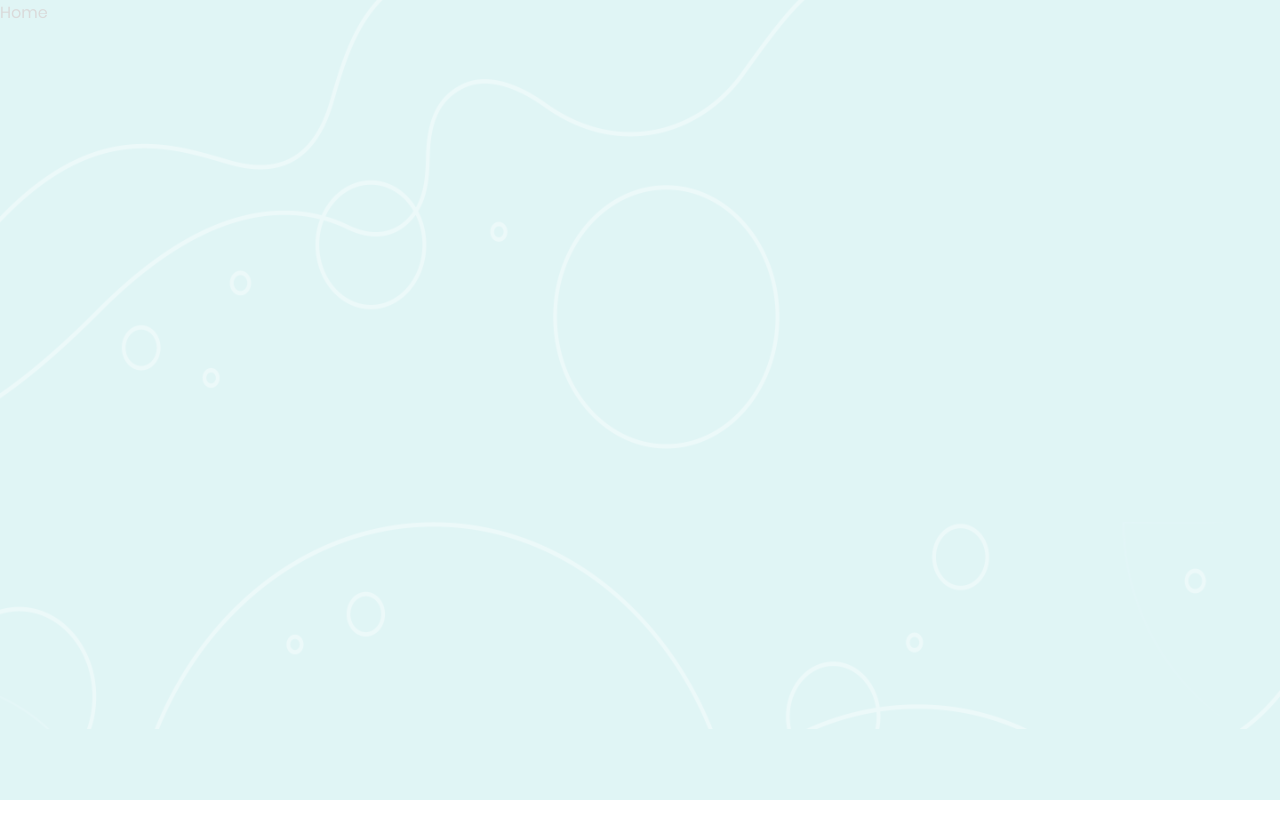
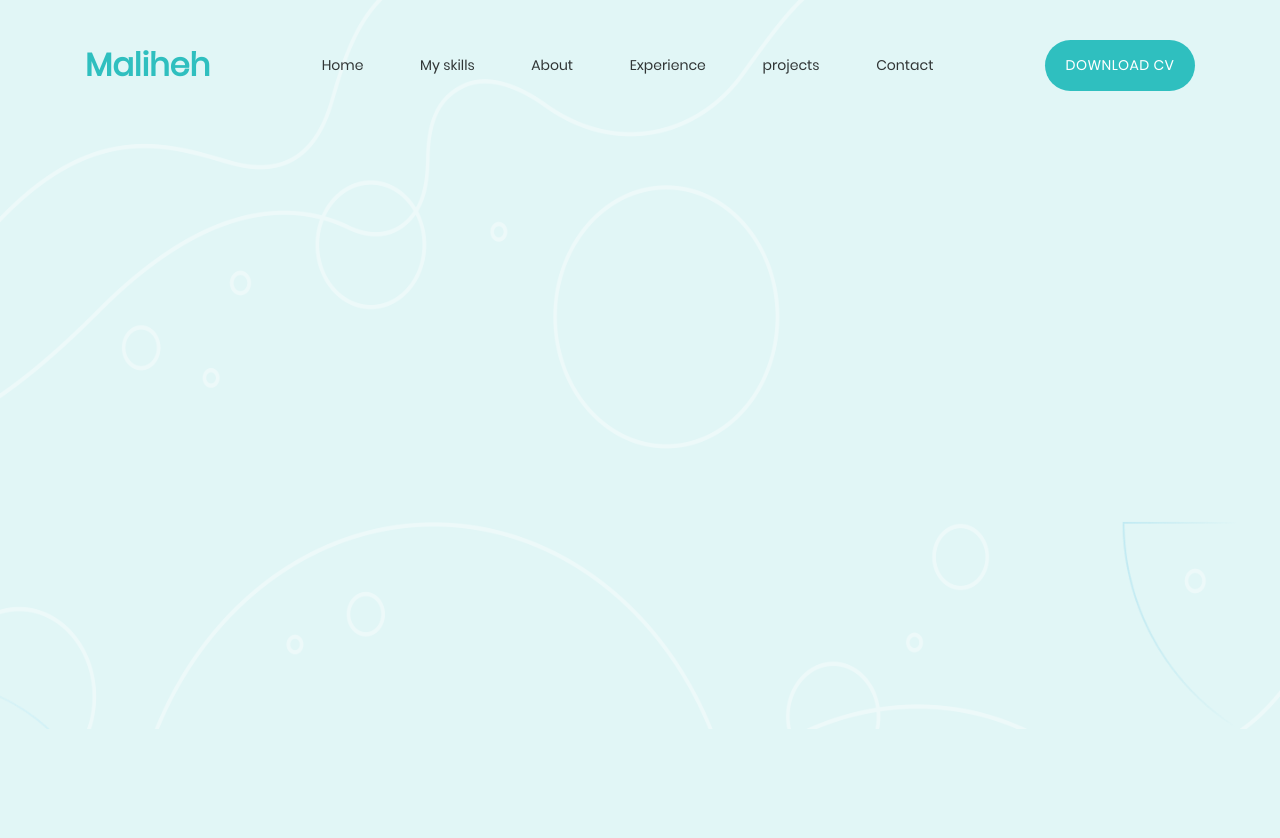
Before and after one commit to malihgh/portfolio, a React (Vite) app: page / in a window 1280 px wide. Shown: the top 838 px of the page. Before the commit the page ends 800 px from the top, so only its background shows below. Built offline with nearby package versions, Linux system fonts and the light colour scheme.

Commit message:
feat : Import Header in Home and update style.

```diff
--- a/src/pages/Home/Home.tsx
+++ b/src/pages/Home/Home.tsx
@@ -1,7 +1,12 @@
+import Header from "pages/Home/components/Header";
 import * as Styled from "./styles";
 
 const Home = () => {
-  return <Styled.Container>Home</Styled.Container>;
+  return (
+    <Styled.Container>
+      <Header />
+    </Styled.Container>
+  );
 };
 
 export default Home;
--- a/src/pages/Home/styles.ts
+++ b/src/pages/Home/styles.ts
@@ -4,10 +4,14 @@ import background from "assets/Images/home-background.png";
 
 export const Container = styled.div<MuiEmotion>`
   font-family: "Poppins", sans-serif;
-  background-color: ${({ theme }) => theme.palette.primary.main};
+  background-color: rgba(47, 191, 191, 14%);
   height: 100vh;
-  opacity: 14%;
   background-image: url(${background});
   background-size: contain; //cover
   background-repeat: no-repeat;
+  padding: 40px 85px;
+
+  @media only screen and (max-width: 740px) {
+    padding: 15px 15px;
+  }
 `;
```
